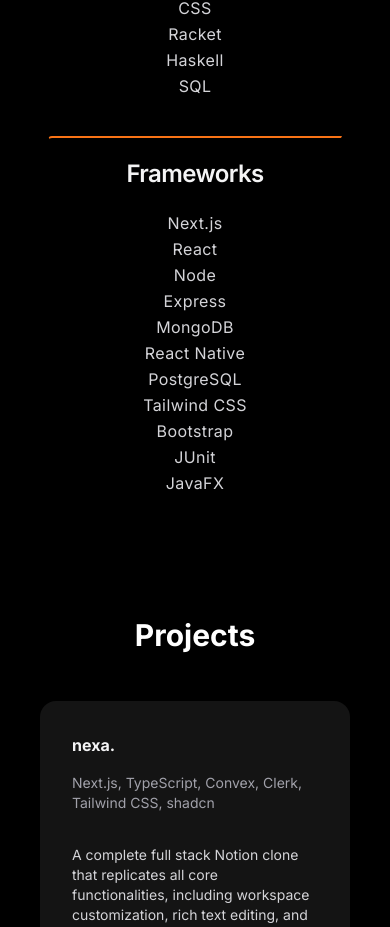
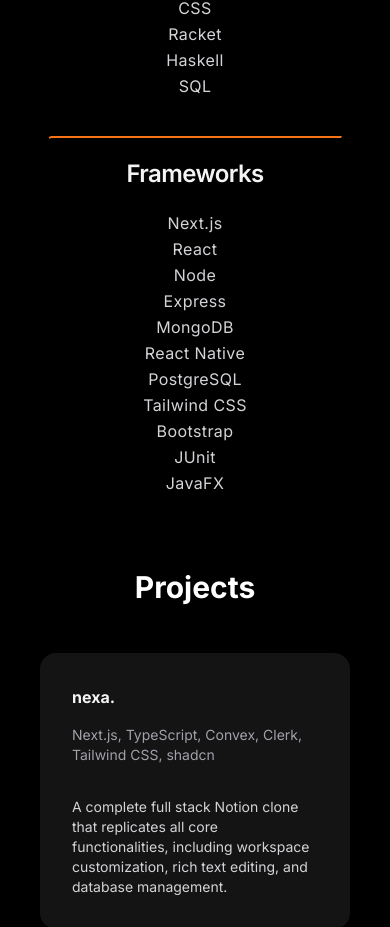
Before and after one commit to yuvalkamani/portfolio, a Next.js app: page / in a window 390 px wide. Shown: the part 1713-2640 px from the top of the page. Built offline with nearby package versions, Linux system fonts and the light colour scheme.

Commit message:
minor design change

```diff
--- a/app/(pages)/_components/about.tsx
+++ b/app/(pages)/_components/about.tsx
@@ -71,7 +71,7 @@ const ContentCard: React.FC<ContentCardProps> = ({ content, index }) => {
         index === 0 || index === 1
           ? "border-t-purple-500"
           : "border-t-orange-500"
-      } ${index === CONTENTS.length - 1 && "pb-12"}`}
+      } ${index === CONTENTS.length - 1 && "sm:pb-12"}`}
     >
       <CardHeader>
         <CardTitle className="text-zinc-100">{content.title}</CardTitle>
```
